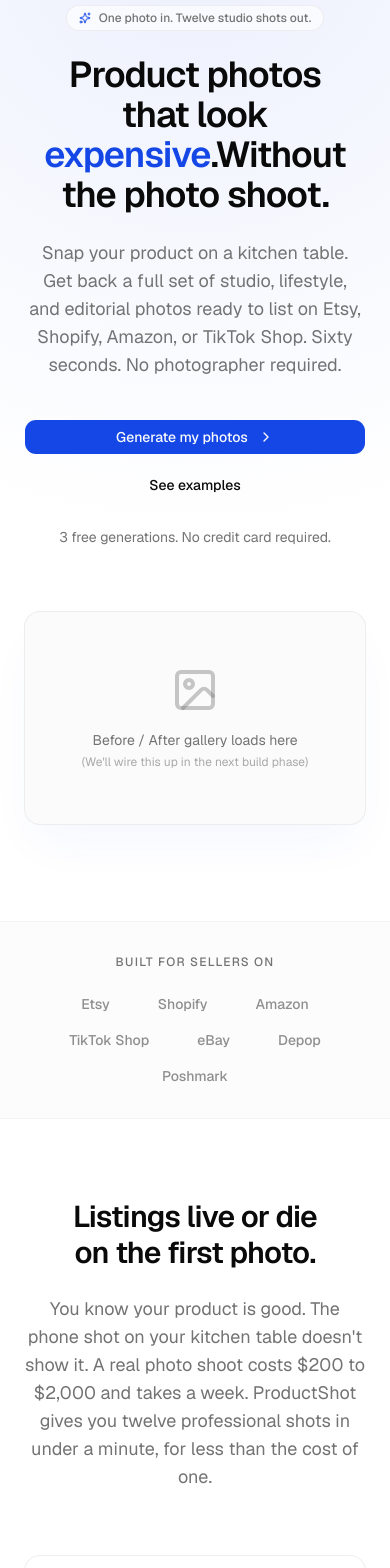
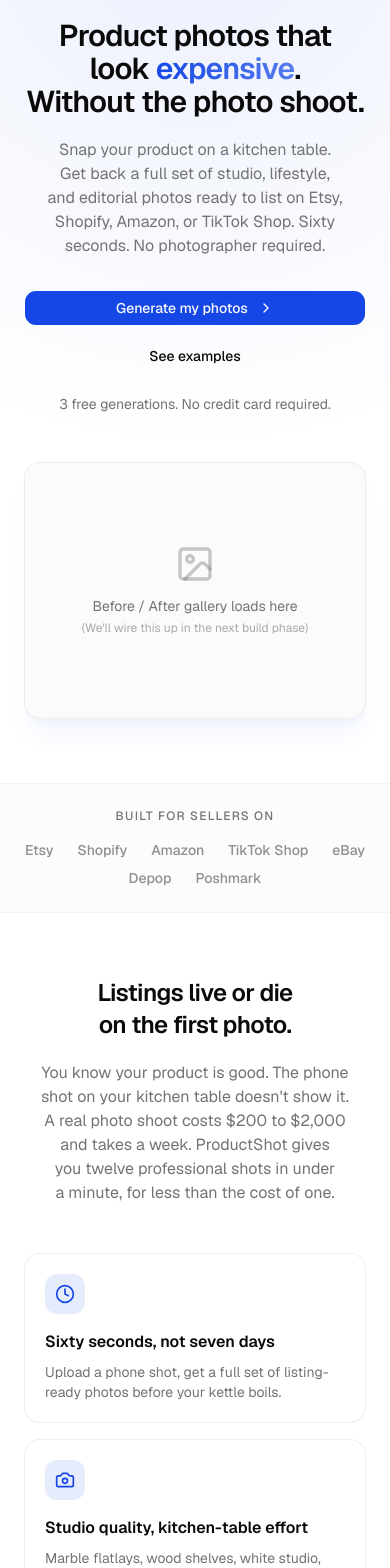
Before and after one commit to pro88xz/Productshot, a Next.js app: page / in a window 390 px wide. Shown: the part 140-1708 px from the top of the page. Built offline with nearby package versions, Linux system fonts and the light colour scheme; no server answers.

Commit message:
fix: mobile hero spacing, headline rendering, responsive padding, paypal sdk swap

```diff
--- a/app/page.tsx
+++ b/app/page.tsx
@@ -24,26 +24,28 @@ export default function HomePage() {
         {/* Hero */}
         <section className="relative overflow-hidden">
           <div className="gradient-radial-primary absolute inset-0" aria-hidden="true" />
-          <div className="container-prose relative pt-20 pb-24 md:pt-28 md:pb-32">
+          <div className="container-prose relative pt-12 pb-16 sm:pt-16 sm:pb-20 md:pt-24 md:pb-28">
             <div className="mx-auto max-w-3xl text-center">
               <div className="border-border/60 bg-background/60 text-muted-foreground inline-flex items-center gap-2 rounded-full border px-3 py-1 text-xs font-medium backdrop-blur">
                 <Sparkles className="text-primary h-3 w-3" />
                 <span>One photo in. Twelve studio shots out.</span>
               </div>
 
-              <h1 className="mt-6 text-4xl font-semibold tracking-tight text-balance sm:text-5xl md:text-6xl lg:text-7xl">
-                Product photos that look <span className="text-primary">expensive</span>.
-                <br className="hidden sm:block" />
-                Without the photo shoot.
+              <h1 className="mt-5 text-3xl leading-[1.1] font-semibold tracking-tight text-balance sm:mt-6 sm:text-5xl md:text-6xl lg:text-7xl">
+                Product photos that look{' '}
+                <span className="from-primary to-primary/70 bg-gradient-to-r bg-clip-text text-transparent">
+                  expensive
+                </span>
+                . <span className="block sm:inline">Without the photo shoot.</span>
               </h1>
 
-              <p className="text-muted-foreground mt-6 text-lg text-balance md:text-xl">
+              <p className="text-muted-foreground mt-5 text-base text-balance sm:mt-6 sm:text-lg md:text-xl">
                 Snap your product on a kitchen table. Get back a full set of studio, lifestyle, and
                 editorial photos ready to list on Etsy, Shopify, Amazon, or TikTok Shop. Sixty
                 seconds. No photographer required.
               </p>
 
-              <div className="mt-10 flex flex-col items-center justify-center gap-3 sm:flex-row">
+              <div className="mt-8 flex flex-col items-center justify-center gap-3 sm:mt-10 sm:flex-row">
                 <Button asChild size="lg" className="w-full sm:w-auto">
                   <Link href="/#pricing">
                     Generate my photos
@@ -55,18 +57,18 @@ export default function HomePage() {
                 </Button>
               </div>
 
-              <p className="text-muted-foreground mt-6 text-sm">
+              <p className="text-muted-foreground mt-5 text-sm sm:mt-6">
                 3 free generations. No credit card required.
               </p>
             </div>
 
-            {/* Hero visual placeholder — we'll replace this with real before/after in Phase 4 */}
-            <div className="relative mx-auto mt-16 max-w-5xl">
-              <div className="border-border/60 bg-muted/40 shadow-primary/5 aspect-[16/10] overflow-hidden rounded-2xl border shadow-2xl">
+            {/* Hero visual placeholder */}
+            <div className="relative mx-auto mt-12 max-w-5xl sm:mt-16">
+              <div className="border-border/60 bg-muted/40 shadow-primary/5 aspect-[4/3] overflow-hidden rounded-xl border shadow-xl sm:aspect-[16/10] sm:rounded-2xl sm:shadow-2xl">
                 <div className="flex h-full items-center justify-center">
-                  <div className="text-center">
-                    <ImageIcon className="text-muted-foreground/40 mx-auto h-12 w-12" />
-                    <p className="text-muted-foreground mt-4 text-sm">
+                  <div className="px-6 text-center">
+                    <ImageIcon className="text-muted-foreground/40 mx-auto h-10 w-10 sm:h-12 sm:w-12" />
+                    <p className="text-muted-foreground mt-3 text-sm sm:mt-4">
                       Before / After gallery loads here
                     </p>
                     <p className="text-muted-foreground/60 mt-1 text-xs">
@@ -81,11 +83,11 @@ export default function HomePage() {
 
         {/* Trusted by / social proof bar */}
         <section className="border-border/40 bg-muted/30 border-y">
-          <div className="container-prose py-8">
+          <div className="container-prose py-6 sm:py-8">
             <p className="text-muted-foreground text-center text-xs font-medium tracking-widest uppercase">
               Built for sellers on
             </p>
-            <div className="text-muted-foreground/80 mt-6 flex flex-wrap items-center justify-center gap-x-12 gap-y-4 text-sm font-medium">
+            <div className="text-muted-foreground/80 mt-4 flex flex-wrap items-center justify-center gap-x-6 gap-y-2 text-sm font-medium sm:mt-6 sm:gap-x-12 sm:gap-y-4">
               <span>Etsy</span>
               <span>Shopify</span>
               <span>Amazon</span>
@@ -98,20 +100,20 @@ export default function HomePage() {
         </section>
 
         {/* Problem / value */}
-        <section className="container-prose py-20 md:py-28">
+        <section className="container-prose py-16 sm:py-20 md:py-28">
           <div className="mx-auto max-w-3xl text-center">
-            <h2 className="text-3xl font-semibold tracking-tight text-balance md:text-4xl">
+            <h2 className="text-2xl font-semibold tracking-tight text-balance sm:text-3xl md:text-4xl">
               Listings live or die on the first photo.
             </h2>
-            <p className="text-muted-foreground mt-6 text-lg text-balance">
+            <p className="text-muted-foreground mt-5 text-base text-balance sm:mt-6 sm:text-lg">
               You know your product is good. The phone shot on your kitchen table doesn&apos;t show
               it. A real photo shoot costs $200 to $2,000 and takes a week. ProductShot gives you
               twelve professional shots in under a minute, for less than the cost of one.
             </p>
           </div>
 
-          <div className="mx-auto mt-16 grid max-w-5xl gap-6 md:grid-cols-3">
-            <div className="border-border/60 bg-card rounded-xl border p-6">
+          <div className="mx-auto mt-12 grid max-w-5xl gap-4 sm:mt-16 sm:gap-6 md:grid-cols-3">
+            <div className="border-border/60 bg-card rounded-xl border p-5 sm:p-6">
               <div className="bg-primary/10 text-primary flex h-10 w-10 items-center justify-center rounded-lg">
                 <Clock className="h-5 w-5" />
               </div>
@@ -122,7 +124,7 @@ export default function HomePage() {
               </p>
             </div>
 
-            <div className="border-border/60 bg-card rounded-xl border p-6">
+            <div className="border-border/60 bg-card rounded-xl border p-5 sm:p-6">
               <div className="bg-primary/10 text-primary flex h-10 w-10 items-center justify-center rounded-lg">
                 <Camera className="h-5 w-5" />
               </div>
@@ -133,7 +135,7 @@ export default function HomePage() {
               </p>
             </div>
 
-            <div className="border-border/60 bg-card rounded-xl border p-6">
+            <div className="border-border/60 bg-card rounded-xl border p-5 sm:p-6">
               <div className="bg-primary/10 text-primary flex h-10 w-10 items-center justify-center rounded-lg">
                 <Zap className="h-5 w-5" />
               </div>
@@ -146,18 +148,21 @@ export default function HomePage() {
         </section>
 
         {/* How it works */}
-        <section id="how-it-works" className="border-border/40 bg-muted/30 border-t py-20 md:py-28">
+        <section
+          id="how-it-works"
+          className="border-border/40 bg-muted/30 border-t py-16 sm:py-20 md:py-28"
+        >
           <div className="container-prose">
             <div className="mx-auto max-w-3xl text-center">
-              <p className="text-primary text-sm font-medium tracking-widest uppercase">
+              <p className="text-primary text-xs font-medium tracking-widest uppercase sm:text-sm">
                 How it works
               </p>
-              <h2 className="mt-3 text-3xl font-semibold tracking-tight text-balance md:text-4xl">
+              <h2 className="mt-3 text-2xl font-semibold tracking-tight text-balance sm:text-3xl md:text-4xl">
                 Three steps. One minute. Done.
               </h2>
             </div>
 
-            <div className="mx-auto mt-16 grid max-w-5xl gap-6 md:grid-cols-3">
+            <div className="mx-auto mt-12 grid max-w-5xl gap-4 sm:mt-16 sm:gap-6 md:grid-cols-3">
               {[
                 {
                   step: '01',
@@ -181,7 +186,10 @@ export default function HomePage() {
                     'Get up to twelve high-resolution photos. List them today on every store you sell on.',
                 },
               ].map(({ step, icon: Icon, title, description }) => (
-                <div key={step} className="border-border/60 bg-card relative rounded-xl border p-6">
+                <div
+                  key={step}
+                  className="border-border/60 bg-card relative rounded-xl border p-5 sm:p-6"
+                >
                   <span className="text-primary font-mono text-xs font-medium tracking-widest">
                     {step}
                   </span>
@@ -196,24 +204,26 @@ export default function HomePage() {
           </div>
         </section>
 
-        {/* Examples placeholder */}
-        <section id="examples" className="container-prose py-20 md:py-28">
+        {/* Examples */}
+        <section id="examples" className="container-prose py-16 sm:py-20 md:py-28">
           <div className="mx-auto max-w-3xl text-center">
-            <p className="text-primary text-sm font-medium tracking-widest uppercase">Examples</p>
-            <h2 className="mt-3 text-3xl font-semibold tracking-tight text-balance md:text-4xl">
+            <p className="text-primary text-xs font-medium tracking-widest uppercase sm:text-sm">
+              Examples
+            </p>
+            <h2 className="mt-3 text-2xl font-semibold tracking-tight text-balance sm:text-3xl md:text-4xl">
               Real photos. Real sellers. Real listings.
             </h2>
-            <p className="text-muted-foreground mt-6 text-lg text-balance">
+            <p className="text-muted-foreground mt-5 text-base text-balance sm:mt-6 sm:text-lg">
               The gallery goes here once we&apos;ve generated the first set. We&apos;ll build it in
               the next phase.
             </p>
           </div>
 
-          <div className="mx-auto mt-12 grid max-w-5xl gap-4 sm:grid-cols-2 lg:grid-cols-3">
+          <div className="mx-auto mt-10 grid max-w-5xl grid-cols-2 gap-3 sm:mt-12 sm:gap-4 lg:grid-cols-3">
             {Array.from({ length: 6 }).map((_, i) => (
               <div
                 key={i}
-                className="border-border/60 bg-muted/40 aspect-square rounded-xl border"
+                className="border-border/60 bg-muted/40 aspect-square rounded-lg border sm:rounded-xl"
                 aria-hidden="true"
               />
             ))}
@@ -221,20 +231,25 @@ export default function HomePage() {
         </section>
 
         {/* Pricing */}
-        <section id="pricing" className="border-border/40 bg-muted/30 border-t py-20 md:py-28">
+        <section
+          id="pricing"
+          className="border-border/40 bg-muted/30 border-t py-16 sm:py-20 md:py-28"
+        >
           <div className="container-prose">
             <div className="mx-auto max-w-3xl text-center">
-              <p className="text-primary text-sm font-medium tracking-widest uppercase">Pricing</p>
-              <h2 className="mt-3 text-3xl font-semibold tracking-tight text-balance md:text-4xl">
+              <p className="text-primary text-xs font-medium tracking-widest uppercase sm:text-sm">
+                Pricing
+              </p>
+              <h2 className="mt-3 text-2xl font-semibold tracking-tight text-balance sm:text-3xl md:text-4xl">
                 Pay for photos. Not subscriptions you forget about.
               </h2>
-              <p className="text-muted-foreground mt-6 text-lg text-balance">
+              <p className="text-muted-foreground mt-5 text-base text-balance sm:mt-6 sm:text-lg">
                 Three free generations on signup. After that, buy a pack or go monthly. No
                 contracts, no hidden charges.
               </p>
             </div>
 
-            <div className="mx-auto mt-16 grid max-w-5xl gap-6 md:grid-cols-3">
+            <div className="mx-auto mt-12 grid max-w-5xl gap-4 sm:mt-16 sm:gap-6 md:grid-cols-3">
               {[
                 {
                   name: 'Starter',
@@ -277,7 +292,7 @@ export default function HomePage() {
               ].map((plan) => (
                 <div
                   key={plan.name}
-                  className={`relative rounded-2xl border p-6 ${
+                  className={`relative rounded-2xl border p-5 sm:p-6 ${
                     plan.highlight
                       ? 'border-primary bg-card shadow-primary/10 shadow-lg'
                       : 'border-border/60 bg-card'
@@ -290,11 +305,13 @@ export default function HomePage() {
                   )}
                   <h3 className="text-lg font-semibold">{plan.name}</h3>
                   <p className="text-muted-foreground mt-1 text-sm">{plan.description}</p>
-                  <div className="mt-6 flex items-baseline gap-1">
-                    <span className="text-4xl font-semibold tracking-tight">{plan.price}</span>
+                  <div className="mt-5 flex items-baseline gap-1 sm:mt-6">
+                    <span className="text-3xl font-semibold tracking-tight sm:text-4xl">
+                      {plan.price}
+                    </span>
                     <span className="text-muted-foreground text-sm">{plan.unit}</span>
                   </div>
-                  <ul className="mt-6 space-y-3 text-sm">
+                  <ul className="mt-5 space-y-2.5 text-sm sm:mt-6 sm:space-y-3">
                     {plan.features.map((feature) => (
                       <li key={feature} className="flex items-start gap-2">
                         <Check className="text-primary mt-0.5 h-4 w-4 shrink-0" />
@@ -304,7 +321,7 @@ export default function HomePage() {
                   </ul>
                   <Button
                     asChild
-                    className="mt-8 w-full"
+                    className="mt-6 w-full sm:mt-8"
                     variant={plan.highlight ? 'default' : 'outline'}
                   >
                     <Link href="/#pricing">{plan.cta}</Link>
@@ -316,16 +333,18 @@ export default function HomePage() {
         </section>
 
         {/* FAQ */}
-        <section id="faq" className="container-prose py-20 md:py-28">
+        <section id="faq" className="container-prose py-16 sm:py-20 md:py-28">
           <div className="mx-auto max-w-3xl">
             <div className="text-center">
-              <p className="text-primary text-sm font-medium tracking-widest uppercase">FAQ</p>
-              <h2 className="mt-3 text-3xl font-semibold tracking-tight text-balance md:text-4xl">
+              <p className="text-primary text-xs font-medium tracking-widest uppercase sm:text-sm">
+                FAQ
+              </p>
+              <h2 className="mt-3 text-2xl font-semibold tracking-tight text-balance sm:text-3xl md:text-4xl">
                 Questions sellers actually ask.
               </h2>
             </div>
 
-            <dl className="mt-12 space-y-8">
+            <dl className="mt-10 space-y-6 sm:mt-12 sm:space-y-8">
               {[
                 {
                   q: 'Will the AI keep my product looking like my product?',
@@ -352,9 +371,9 @@ export default function HomePage() {
                   a: 'Generated photos stay in your account so you can re-download them. You can delete any photo or your entire history at any time.',
                 },
               ].map(({ q, a }) => (
-                <div key={q} className="border-border/40 border-b pb-8">
+                <div key={q} className="border-border/40 border-b pb-6 sm:pb-8">
                   <dt className="font-semibold">{q}</dt>
-                  <dd className="text-muted-foreground mt-3">{a}</dd>
+                  <dd className="text-muted-foreground mt-2 text-sm sm:mt-3 sm:text-base">{a}</dd>
                 </div>
               ))}
             </dl>
@@ -363,16 +382,16 @@ export default function HomePage() {
 
         {/* Final CTA */}
         <section className="border-border/40 bg-muted/30 border-t">
-          <div className="container-prose py-20 md:py-28">
-            <div className="border-border/60 bg-card mx-auto max-w-3xl rounded-2xl border p-10 text-center md:p-16">
-              <h2 className="text-3xl font-semibold tracking-tight text-balance md:text-4xl">
+          <div className="container-prose py-16 sm:py-20 md:py-28">
+            <div className="border-border/60 bg-card mx-auto max-w-3xl rounded-2xl border p-8 text-center sm:p-10 md:p-16">
+              <h2 className="text-2xl font-semibold tracking-tight text-balance sm:text-3xl md:text-4xl">
                 Your next listing deserves better photos.
               </h2>
-              <p className="text-muted-foreground mt-6 text-lg text-balance">
+              <p className="text-muted-foreground mt-5 text-base text-balance sm:mt-6 sm:text-lg">
                 Three free generations. No credit card. See what your product looks like in a real
                 photo studio in sixty seconds.
               </p>
-              <div className="mt-10">
+              <div className="mt-8 sm:mt-10">
                 <Button asChild size="lg">
                   <Link href="/#pricing">
                     Generate my first photos
```
